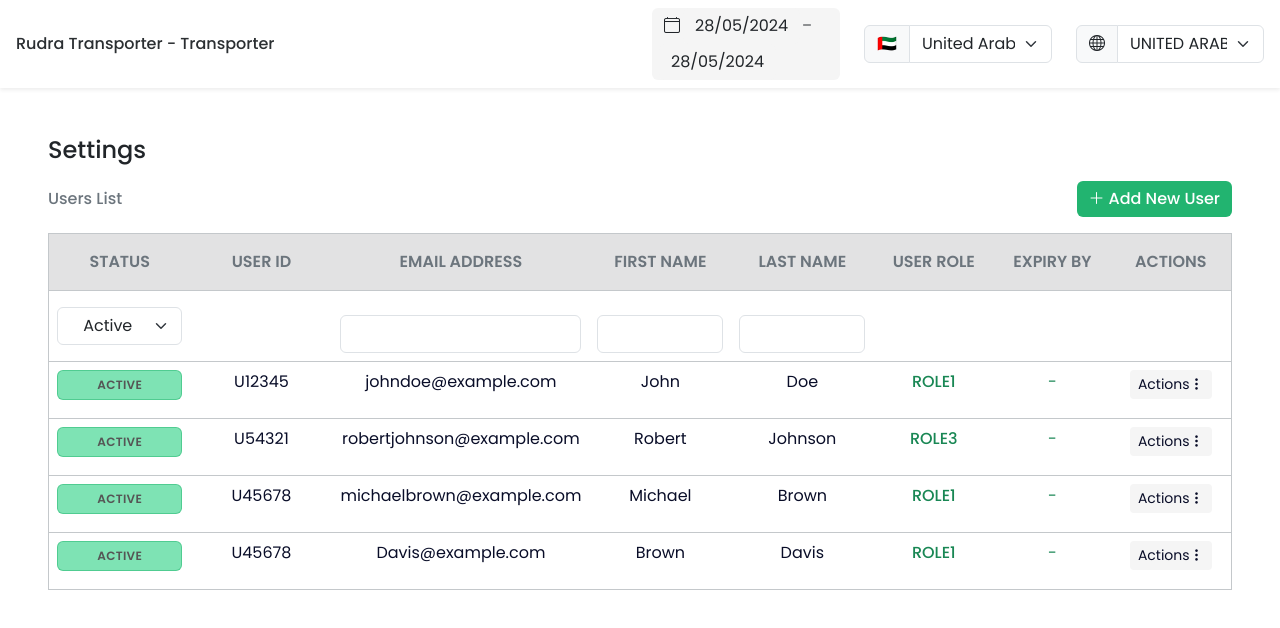
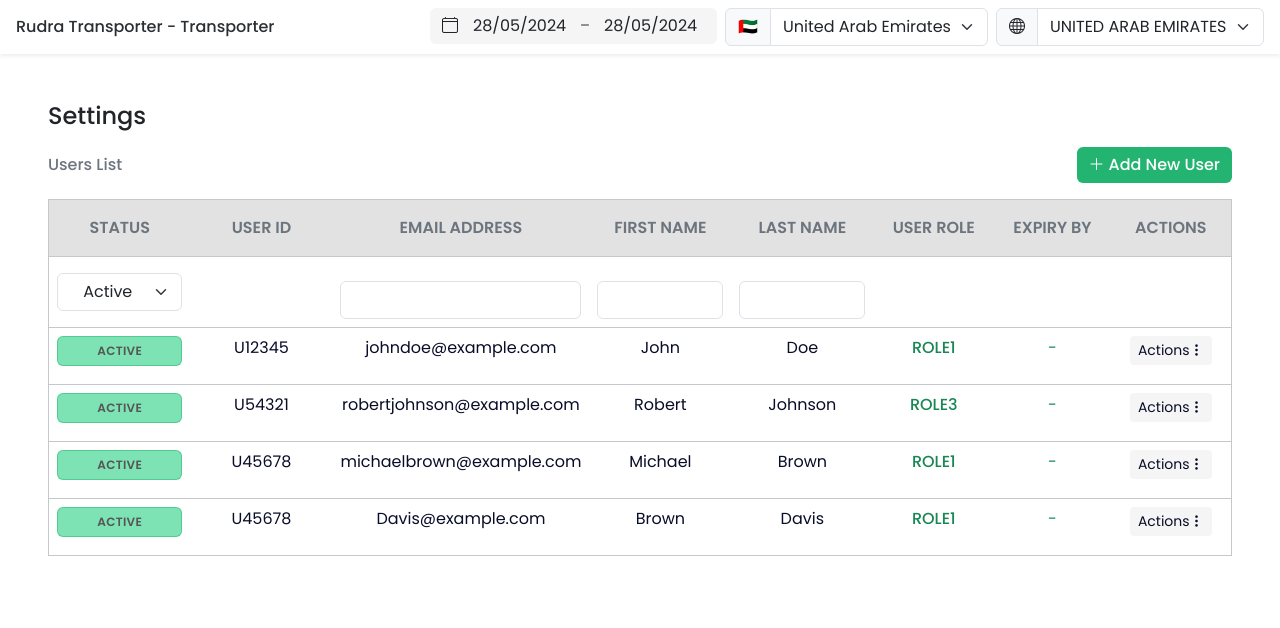
Before and after one commit to subrat611/MoXey_Frontend_Assessment, a React (Vite) app: page / in a window 1280 px wide. Shown: the top 628 px of the page. Built offline with nearby package versions, Linux system fonts and the light colour scheme.

Commit message:
minor changes

```diff
--- a/src/App.jsx
+++ b/src/App.jsx
@@ -70,6 +70,8 @@ const data = [
 function App() {
   const [userList, setUserList] = useState(data);
   const [addUserDialogOpen, setAddUserDialogOpen] = useState(false);
+  const [countries, setCountries] = useState([]);
+
   const methods = useForm({
     resolver: yupResolver(addNewUserFormSchema),
     defaultValues: {
@@ -112,6 +114,8 @@ function App() {
           handleDialogClose={setAddUserDialogOpen}
           handleFormSubmit={onSubmit}
           methods={methods}
+          countries={countries}
+          setCountries={setCountries}
         />
       </div>
 
--- a/src/components/Dialog/Dialog.jsx
+++ b/src/components/Dialog/Dialog.jsx
@@ -4,15 +4,16 @@ import { addNewUserForm } from "../../utils";
 import styles from "./dialog.module.css";
 import { useQuery } from "@tanstack/react-query";
 import { getCountriesApi } from "../../utils/reactQuery/apis";
-import { useEffect, useState } from "react";
+import { useEffect } from "react";
 
 const Dialog = ({
   isOpen = false,
   handleDialogClose = () => {},
   methods,
+  countries,
+  setCountries,
   handleFormSubmit,
 }) => {
-  const [countries, setCountries] = useState([]);
   const {
     register,
     formState: { errors },
@@ -26,16 +27,18 @@ const Dialog = ({
   });
 
   useEffect(() => {
+    if (isOpen) {
+      if (countries.length <= 0) {
+        refetch();
+      }
+    }
+  }, [isOpen, countries]);
+
+  useEffect(() => {
     if (data?.data) {
       setCountries(data.data);
     }
   }, [data]);
-
-  const handleCountrySelectFieldFocus = () => {
-    if (countries.length <= 0) {
-      refetch();
-    }
-  };
 
   const renderFormFields = (formField) => {
     switch (formField.type) {
@@ -192,6 +195,17 @@ const Dialog = ({
       {isOpen && (
         <div className={styles.container}>
           <div className={styles.dialog_box}>
+            {(isRefetching || isLoading) && (
+              <div
+                className={`${styles.loading_overlay} d-flex flex-column align-items-center justify-content-center`}
+              >
+                <div className="spinner-border text-light" role="status">
+                  <span className="visually-hidden">Loading...</span>
+                </div>
+                <p className="text-light">Fetching countries...</p>
+              </div>
+            )}
+
             {/* ------------ dialog action ------------- */}
             <div className="fw-medium px-3 py-3 border-bottom">
               <i
@@ -226,7 +240,6 @@ const Dialog = ({
                     className={`form-select text-capitalize ${
                       errors.country ? "is-invalid" : ""
                     }`}
-                    onFocus={handleCountrySelectFieldFocus}
                     {...register("country")}
                     defaultValue=""
                   >
--- a/src/components/Dialog/dialog.module.css
+++ b/src/components/Dialog/dialog.module.css
@@ -11,6 +11,7 @@
 }
 
 .dialog_box {
+  position: relative;
   width: 100%;
   max-width: 600px;
   min-height: 100vh;
@@ -19,3 +20,13 @@
   background: #fff;
   padding-bottom: 4rem;
 }
+
+.loading_overlay {
+  position: absolute;
+  top: 0;
+  left: 0;
+  height: 100vh;
+  width: 100%;
+  background-color: rgba(0, 0, 0, 0.5);
+  overflow-x: hidden;
+}
--- a/src/components/Header/Header.jsx
+++ b/src/components/Header/Header.jsx
@@ -3,16 +3,17 @@ import DateRangePicker from "../DateRangePIcker/DateRangePicker";
 const Header = () => {
   return (
     <div className="container-fluid py-2 px-3 shadow-sm">
-      <div className="row align-items-center gap-3 gap-md-0">
-        <div className="col-12 col-md">
+      <div className="d-flex flex-column flex-md-row align-items-md-center justify-content-between gap-2 gap-md-0">
         <h6 className="m-0 text-secondary-emphasis">
           Rudra Transporter - Transporter
         </h6>
-        </div>
-        <div className="col-12 col-md-2">
+
+        <div className="d-flex flex-column flex-md-row gap-2">
+          <div>
             <DateRangePicker />
           </div>
-        <div className="col-12 col-md-2">
+
+          <div>
             <div className="input-group">
               <span className="input-group-text" id="basic-addon1">
                 🇦🇪
@@ -30,7 +31,8 @@ const Header = () => {
               </select>
             </div>
           </div>
-        <div className="col-12 col-md-2">
+
+          <div>
             <div className="input-group">
               <span className="input-group-text" id="basic-addon1">
                 <i className="bi bi-globe"></i>
@@ -50,6 +52,7 @@ const Header = () => {
           </div>
         </div>
       </div>
+    </div>
   );
 };
 
```
Lines whose indentation alone changed are shown as unchanged.
